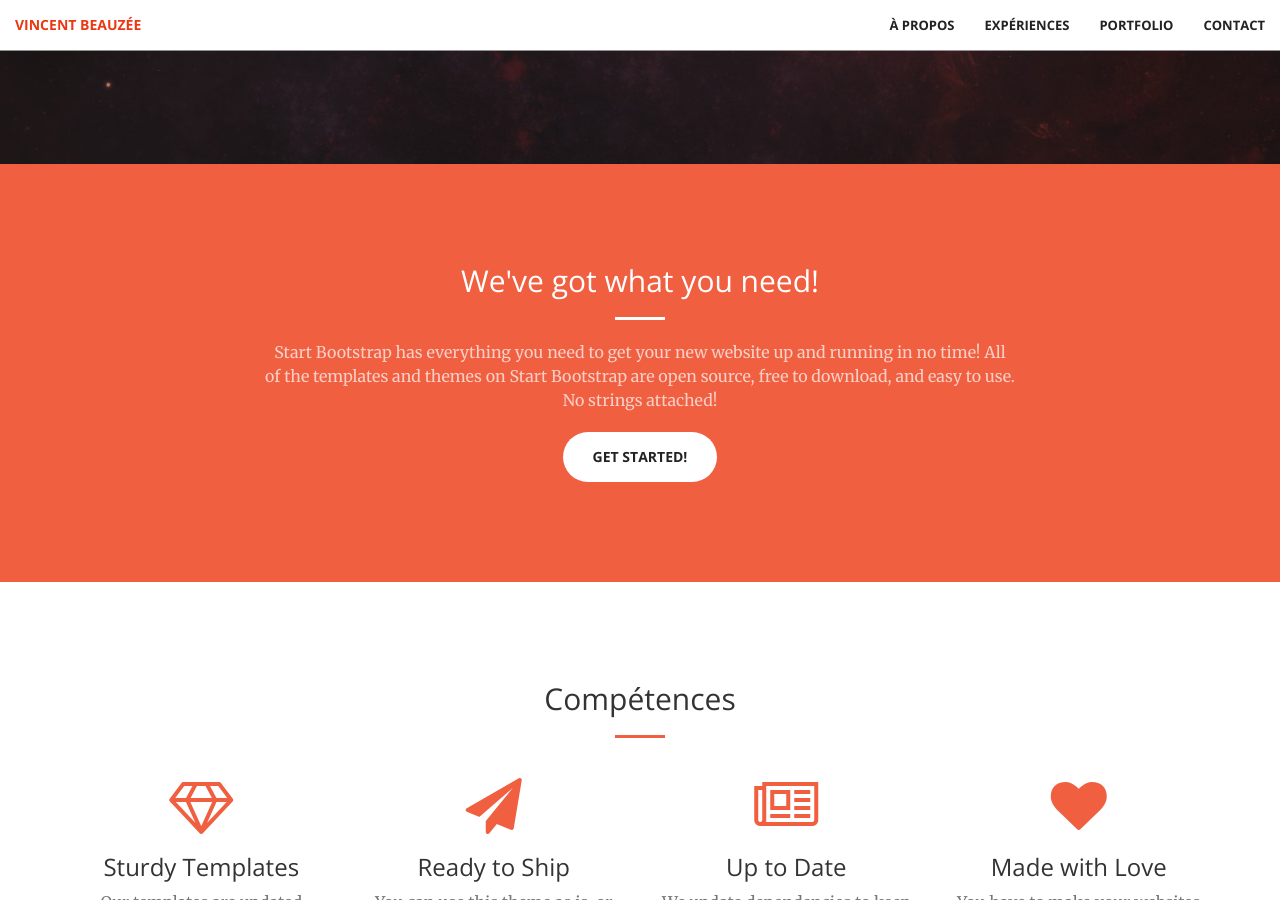
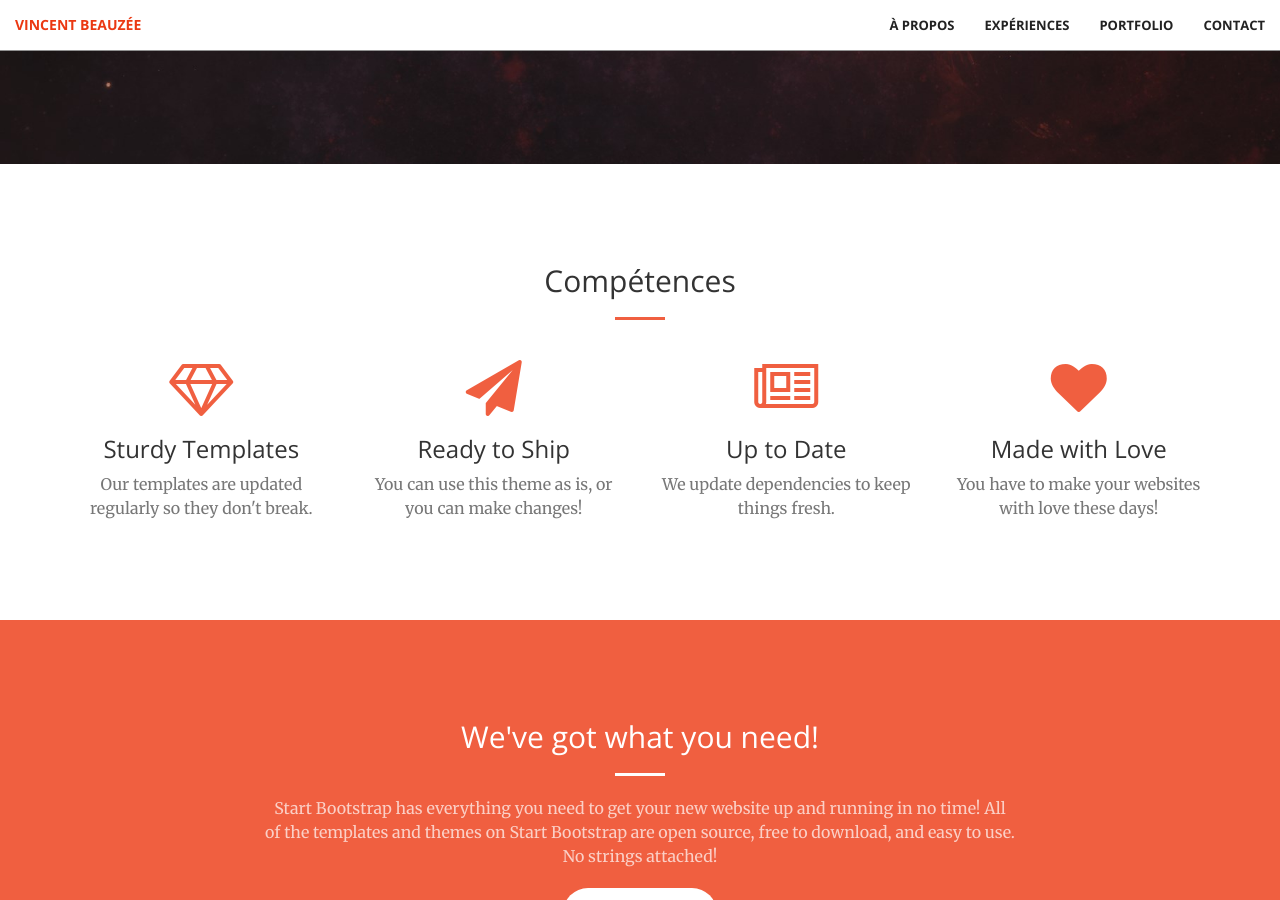
Before and after one commit to vBeauzee/vbeauzee.github.io, a Jekyll site: the page built from index.html, in a window 1280 px wide and 900 px high, scrolled down 736 px. Built offline with Jekyll 4.4.1, drawn with Linux system fonts in a browser that asks for light colours; some of the changed text lies outside the part shown.

Commit message:
update front page organisation

```diff
--- a/_layouts/front.html
+++ b/_layouts/front.html
@@ -6,9 +6,8 @@
 <body id="page-top">
   {% include nav.html %}
   {% include header.html %}
+  {% include competences.html %}
   {% include experiences.html %}
-  {% include competences.html %}
-  {% include aside.html %}
   {% include portfolio.html %}
   {% include contact.html %}
   {% include scripts.html %}
```
